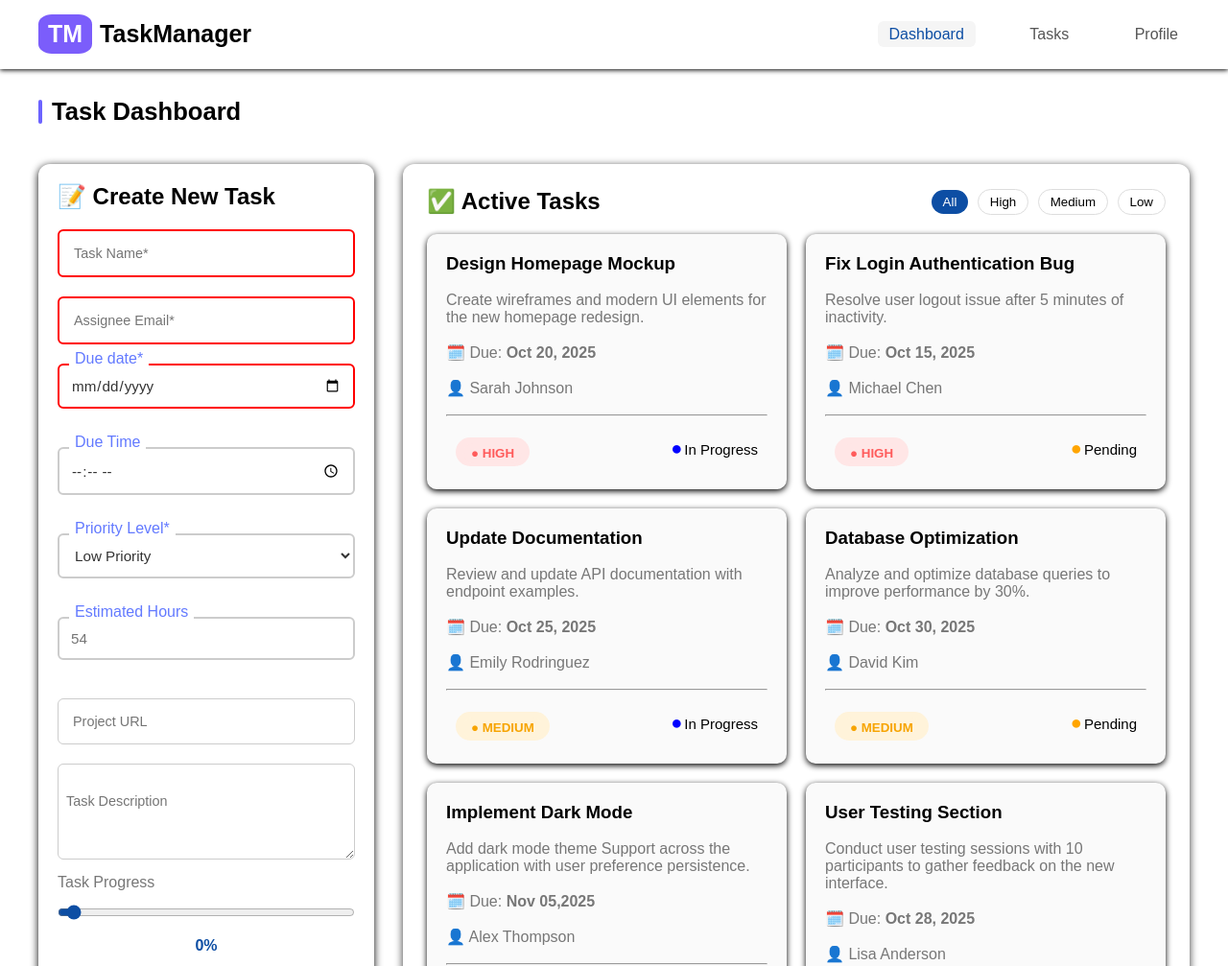
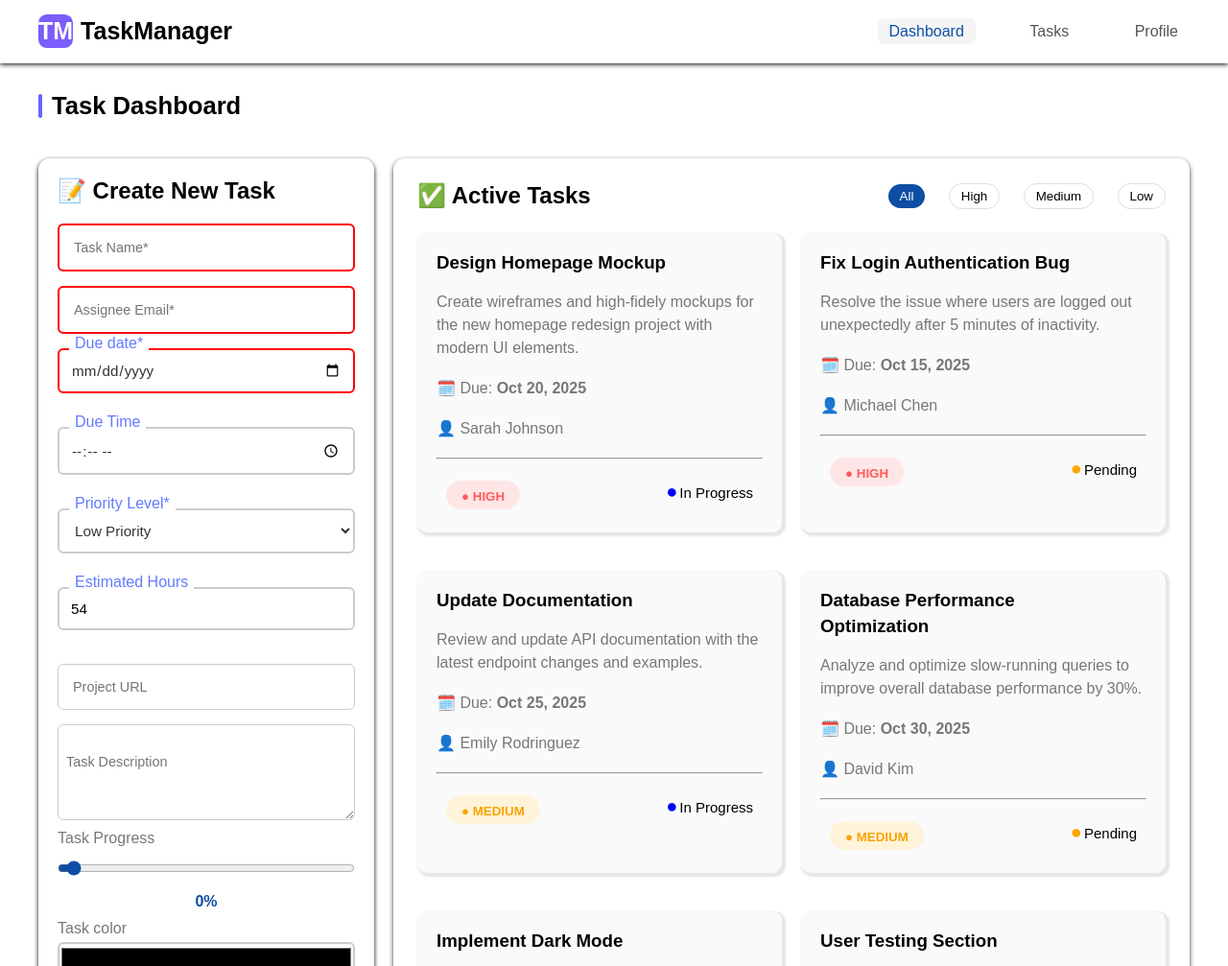
Before and after one commit to deepasakthivel24/TASKMANAGER, a plain HTML site: page index.html in a window 1280 px wide. Shown: the top 1007 px of the page at 96% size. Drawn offline with Linux system fonts and the light colour scheme.

Commit message:
FINAL COMMIT

```diff
--- a/index.html
+++ b/index.html
@@ -55,7 +55,7 @@
 
               <div class="input-box">
                 <label for="Estimated hours">Estimated Hours</label>
-                <input type="number" placeholder="54">
+                <input type="number" placeholder="54" class="black-placeholder">
                </div>
                 <input type="url" placeholder="Project URL">
 
@@ -91,7 +91,7 @@
                        📎 Click to upload attachments
                     </label>
                     <br>
-                     <span class="sub-text">Supported:PDF,DOC,Images</span>
+                     <span class="sub-text">Supported: PDF,DOC,Images</span>
                 <input type="file" id="fileUpload" hidden>
                 </div>
              <div class="form-buttons">
@@ -119,7 +119,7 @@
                 <article class="task-card high">
                     <h3>Design Homepage Mockup</h3>
                     <br>
-                    <p>Create wireframes and modern UI elements for the new homepage redesign.</p>
+                    <p>Create wireframes and high-fidely mockups for the new homepage redesign project with modern UI elements.</p>
                     <br>
                     <p>🗓️ Due: <b>Oct 20, 2025</b></p>
                     <br>
@@ -134,7 +134,7 @@
                 <article class="task-card high">
                     <h3>Fix Login Authentication Bug</h3>
                     <br>
-                    <p>Resolve user logout issue after 5 minutes of inactivity.</p>
+                    <p>Resolve the issue where users are logged out unexpectedly after 5 minutes of inactivity.</p>
                     <br>
                     <p>🗓️ Due: <b>Oct 15, 2025</b></p>
                     <br>
@@ -149,7 +149,7 @@
                 <article class="task-card medium">
                     <h3>Update Documentation</h3>
                     <br>
-                    <p>Review and update API documentation with endpoint examples.</p>
+                    <p>Review and update API documentation with the latest endpoint changes and examples.</p>
                       <br>
                     <p>🗓️ Due: <b>Oct 25, 2025</b></p>
                     <br>
@@ -162,9 +162,10 @@
                 </article>
 
                 <article class="task-card medium">
-                    <h3>Database Optimization</h3>
+                    <h3>Database Performance</h3>
+                    <h3 class="optimization">Optimization</h3>
                     <br>
-                    <p>Analyze and optimize database queries to improve performance by 30%.</p>
+                    <p>Analyze and optimize slow-running queries to improve overall database performance by 30%.</p>
                     <br>
                     <p>🗓️ Due: <b>Oct 30, 2025</b></p>
                     <br>
@@ -243,9 +244,9 @@
                 </ul>
             </div>
         </div>
-<p class="footer-bottom">
- | © 2025 TaskManager.All rights reserved.Built with ❤️ for productivity.
-</p>
-</footer>
-</body>
+        </footer>
+        <div  class="footer-bottom">
+            <p>| © 2025 TaskManager.All rights reserved.Built with ❤️ for productivity.</p>
+        </div>
+    </body>
 </html>
--- a/style.css
+++ b/style.css
@@ -33,7 +33,7 @@ body{
     background: #7b5dfb;
     color: white;
     border-radius: 25%;
-    padding: 6px 10px;
+    padding: 3px 0;
     margin-right:8px;
 }
 .nav-links a{
@@ -78,7 +78,7 @@ body{
 .main-container{
     display: grid;
     grid-template-columns: 350px 1fr;
-    gap: 30px;
+    gap: 20px;
     padding: 40px;
 }
 /*................Create Task.................*/
@@ -86,7 +86,7 @@ body{
     background:#fff;
     border-radius: 12px;
     padding:20px;
-    box-shadow: 0 2px 8px black;
+    box-shadow: 0 2px 5px black;
 }
 .create-task h2{
     margin-bottom:15px;
@@ -101,6 +101,9 @@ input[type="url"] {
     display: block;
     margin:auto;
 }
+.black-placeholder::placeholder {
+  color: black;
+}
 input,select,textarea{
     width:100%;
     padding: 8px;
@@ -110,8 +113,7 @@ input,select,textarea{
     font-size: 0.9rem;
 }
 .create-task textarea {
-
-    resize: vertical;
+   resize: vertical;
     height: 100px;
     text-align:auto;
     padding-top:30px;
@@ -124,7 +126,6 @@ input,select,textarea{
 input[type="range"]{
     accent-color:#0d4ea4;
 }
-
 .task-progress h4{
     text-align:center;
     font-weight: 600;
@@ -157,13 +158,11 @@ input[type="radio"] {
     transition: 0.3s;
     height: 120px;
 }
-
 .upload-box:hover{
     border-color: #7b5dfb;
     background:#fafaff;
     cursor: pointer;
 }
-
 .sub-text{
     display: block;
     font-size: 0.8rem;
@@ -173,7 +172,6 @@ input[type="radio"] {
     display: flex;
     justify-content: space-between;
     margin-top: 20px;
-
 }
 .upload-box:hover{
   background-color:#e5e7eb;
@@ -196,7 +194,7 @@ input[type="radio"] {
 .create-task form {
   display: flex;
   flex-direction: column;
-  gap: 15px;
+  gap:10px;
 }
 .create-task input:required:invalid {
   border: 2px solid red;
@@ -209,7 +207,6 @@ input[type="radio"] {
   width: 100%;
   background-color: #fff;
 }
-
 .create-task input:focus,
 .create-task select:focus {
   border-color: #6a5af9;
@@ -319,7 +316,7 @@ input[type="radio"] {
   background:#ebebeb;
   color: #333;
   border: none;
-  padding: 10px 20px;
+  padding: 10px 40px;
   border-radius: 10px;
   font-weight: 600;
   cursor: pointer;
@@ -334,8 +331,9 @@ input[type="radio"] {
     background: #fff;
     border-radius: 12px;
     padding: 25px;
-    box-shadow: 0 2px 8px rgba(0, 0, 0, 0.8);
+    box-shadow: 0 2px 5px rgba(0, 0, 0, 0.8);
 }
+
 .tasks-header {
     display: flex;
     justify-content: space-between;
@@ -347,7 +345,7 @@ input[type="radio"] {
     background: #fff;
     border-radius:25px;
     padding: 5px 12px;
-    margin-left: 5px;
+    margin-left: 20px;
     cursor: pointer;
 }
 .filters button.active {
@@ -363,7 +361,7 @@ input[type="radio"] {
     display: grid;
     grid-template-columns: repeat(2,minmax(250px, 2fr));
     gap: 20px;
-    margin-top: 20px;
+    margin-top: 5px;
 }
 .tasks-grid:hover{
     cursor: pointer;
@@ -372,8 +370,9 @@ input[type="radio"] {
     background:#fafafa;
     border-radius: 10px;
     padding: 20px;
-    box-shadow: 0 2px 6px black;
+    box-shadow: 2px 2px 2px 2px rgba(144, 131, 131, 0.212);
     transition: 0.3s;
+    margin-top: 20px;
 }
 .task-card:hover{
     transform: translateY(-3px);
@@ -448,6 +447,8 @@ input[type="radio"] {
 }
 .active-tasks p{
   color: #777;
+  line-height: 1.5;
+
 }
 .status.in-progress,.status.pending{
   font-size: 15px;
@@ -455,7 +456,9 @@ input[type="radio"] {
 .tags span{
   font-size: 20px;
 }
-
+.optimization{
+  margin-top: 5px;
+}
 /*........Footer.........*/
 footer{
     background:#fff;
@@ -473,22 +476,30 @@ footer h3,footer h4{
 }
 footer ul{
     list-style: none;
-    margin-top: 10px;
+    margin-top: 20px;
+
 }
 footer li{
-    margin-bottom: 5px;
+    margin-bottom: 10px;
     color:#555;
+
 }
 .footer-bottom{
     text-align: center;
     font-size: 0.9rem;
-    margin-top: 25px;
     color:#777;
+     border-top: 2px solid #eee;
+
+}
+.footer-bottom p{
+ margin-top: 30px;
+ margin-bottom: 30px;
 }
 .footer-columns p{
-  margin-top: 10px;
+  margin-top:20px;
   color:#777 ;
 }
+
 /*.........Responsive..........*/
 @media (max-width:900px) {
     .main-container{
```
